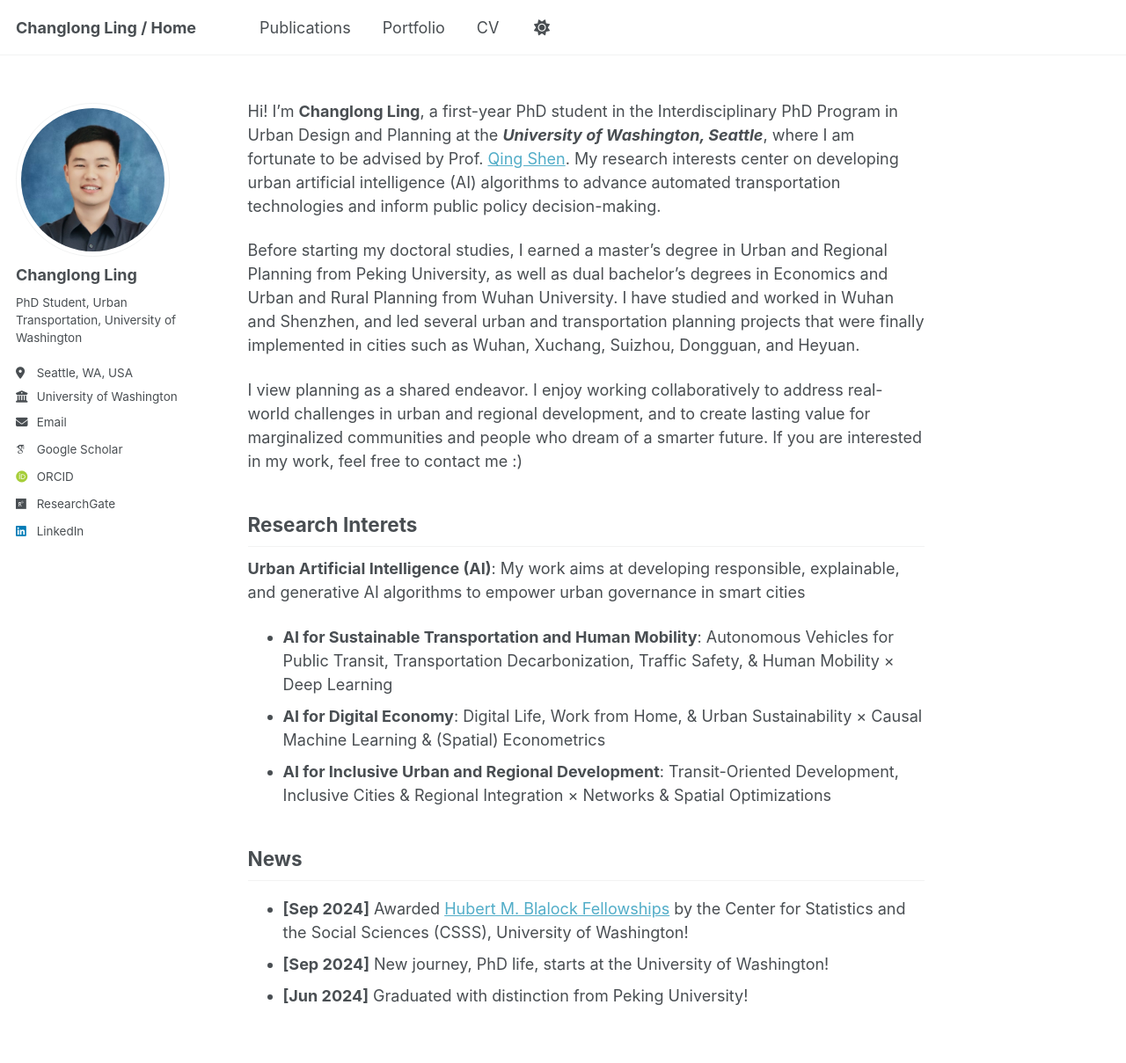
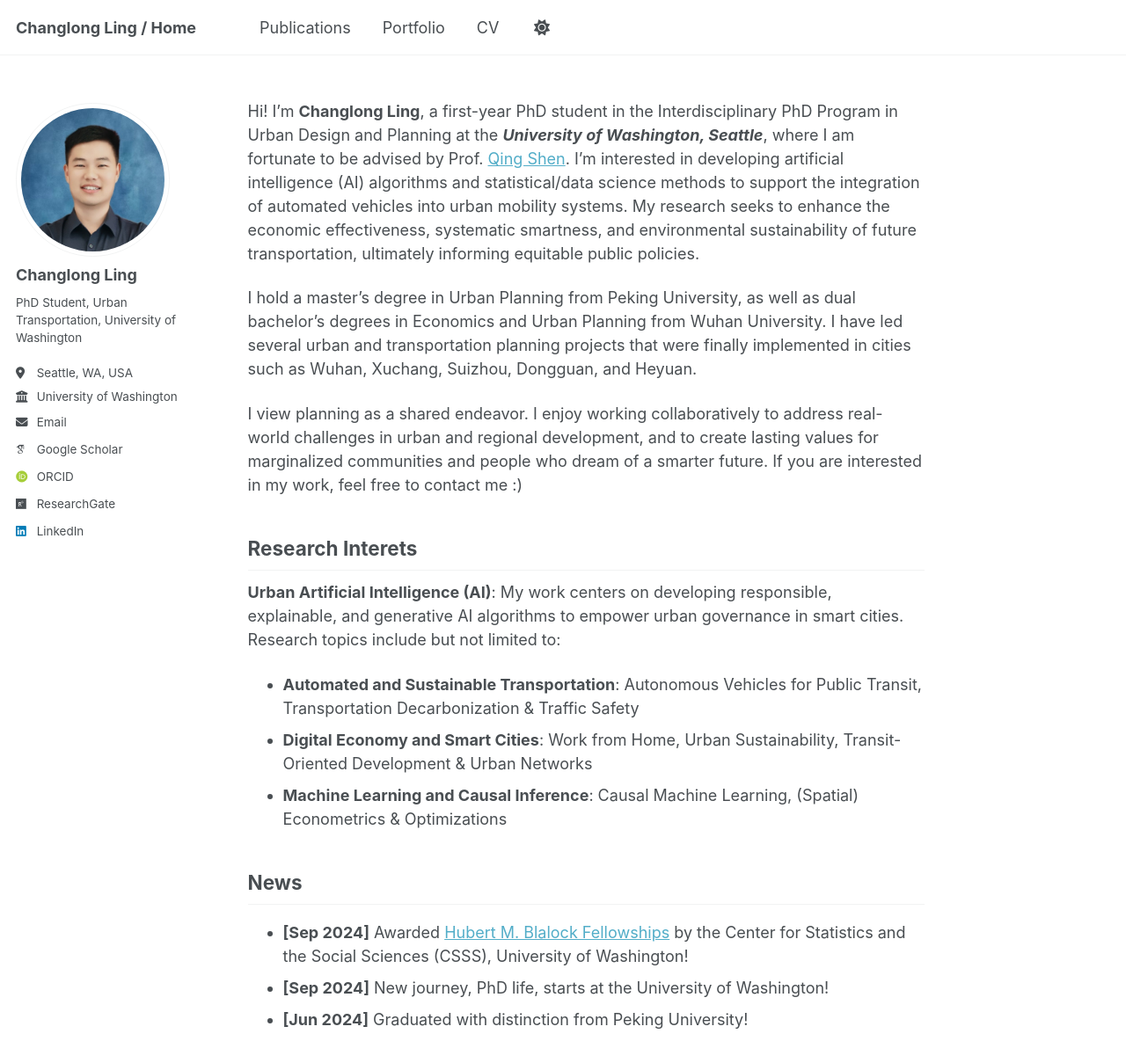
Before and after one commit to ChanglongLing/changlongling.github.io, a Jekyll site: the page built from _pages/about.md, in a window 1280 px wide and 1400 px high. Shown: the top 1209 px of the window at 88% size. Built offline with Jekyll 4.4.1, drawn with Linux system fonts in a browser that asks for light colours; some web fonts are replaced; comment, search, counter and statistics services are not loaded.

Commit message:
Update about.md

```diff
--- a/_pages/about.md
+++ b/_pages/about.md
@@ -7,18 +7,18 @@ redirect_from:
   - /about.html
 ---
 
-Hi! I'm **Changlong Ling**, a first-year PhD student in the Interdisciplinary PhD Program in Urban Design and Planning at the **_University of Washington, Seattle_**, where I am fortunate to be advised by Prof. [Qing Shen](https://urbdp.be.uw.edu/people/qing-shen/). My research interests center on developing urban artificial intelligence (AI) algorithms to advance automated transportation technologies and inform public policy decision-making.
+Hi! I'm **Changlong Ling**, a first-year PhD student in the Interdisciplinary PhD Program in Urban Design and Planning at the **_University of Washington, Seattle_**, where I am fortunate to be advised by Prof. [Qing Shen](https://urbdp.be.uw.edu/people/qing-shen/). I'm interested in developing artificial intelligence (AI) algorithms and statistical/data science methods to support the integration of automated vehicles into urban mobility systems. My research seeks to enhance the economic effectiveness, systematic smartness, and environmental sustainability of future transportation, ultimately informing equitable public policies.
 
-Before starting my doctoral studies, I earned a master's degree in Urban and Regional Planning from Peking University, as well as dual bachelor's degrees in Economics and Urban and Rural Planning from Wuhan University. I have studied and worked in Wuhan and Shenzhen, and led several urban and transportation planning projects that were finally implemented in cities such as Wuhan, Xuchang, Suizhou, Dongguan, and Heyuan.
+I hold a master's degree in Urban Planning from Peking University, as well as dual bachelor's degrees in Economics and Urban Planning from Wuhan University. I have led several urban and transportation planning projects that were finally implemented in cities such as Wuhan, Xuchang, Suizhou, Dongguan, and Heyuan.
 
-I view planning as a shared endeavor. I enjoy working collaboratively to address real-world challenges in urban and regional development, and to create lasting value for marginalized communities and people who dream of a smarter future. If you are interested in my work, feel free to contact me :)
+I view planning as a shared endeavor. I enjoy working collaboratively to address real-world challenges in urban and regional development, and to create lasting values for marginalized communities and people who dream of a smarter future. If you are interested in my work, feel free to contact me :)
 
 Research Interets
 -----
-**Urban Artificial Intelligence (AI)**: My work aims at developing responsible, explainable, and generative AI algorithms to empower urban governance in smart cities
-- **AI for Sustainable Transportation and Human Mobility**: Autonomous Vehicles for Public Transit, Transportation Decarbonization, Traffic Safety, & Human Mobility × Deep Learning
-- **AI for Digital Economy**: Digital Life, Work from Home, & Urban Sustainability × Causal Machine Learning & (Spatial) Econometrics
-- **AI for Inclusive Urban and Regional Development**: Transit-Oriented Development, Inclusive Cities & Regional Integration × Networks & Spatial Optimizations
+**Urban Artificial Intelligence (AI)**: My work centers on developing responsible, explainable, and generative AI algorithms to empower urban governance in smart cities. Research topics include but not limited to:
+- **Automated and Sustainable Transportation**: Autonomous Vehicles for Public Transit, Transportation Decarbonization & Traffic Safety
+- **Digital Economy and Smart Cities**: Work from Home, Urban Sustainability, Transit-Oriented Development & Urban Networks
+- **Machine Learning and Causal Inference**: Causal Machine Learning, (Spatial) Econometrics & Optimizations
 
 News
 -----
```
